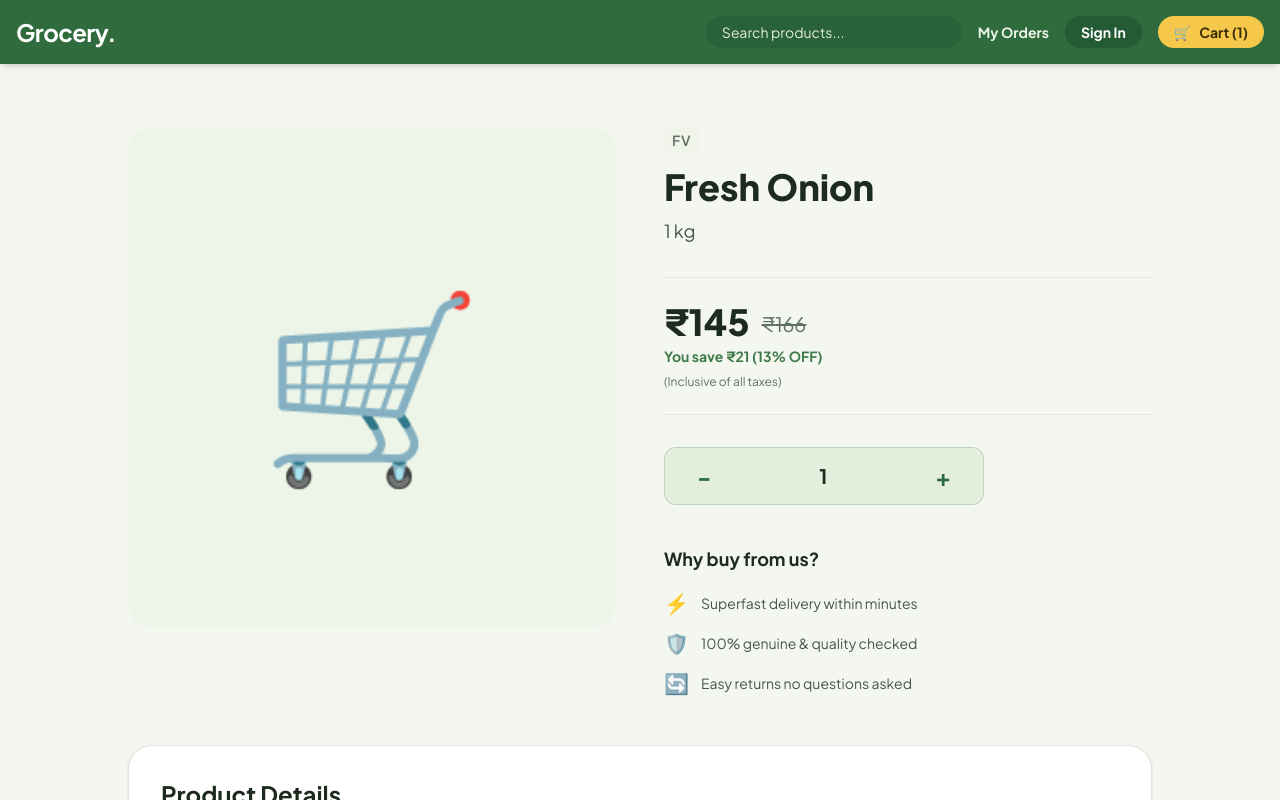
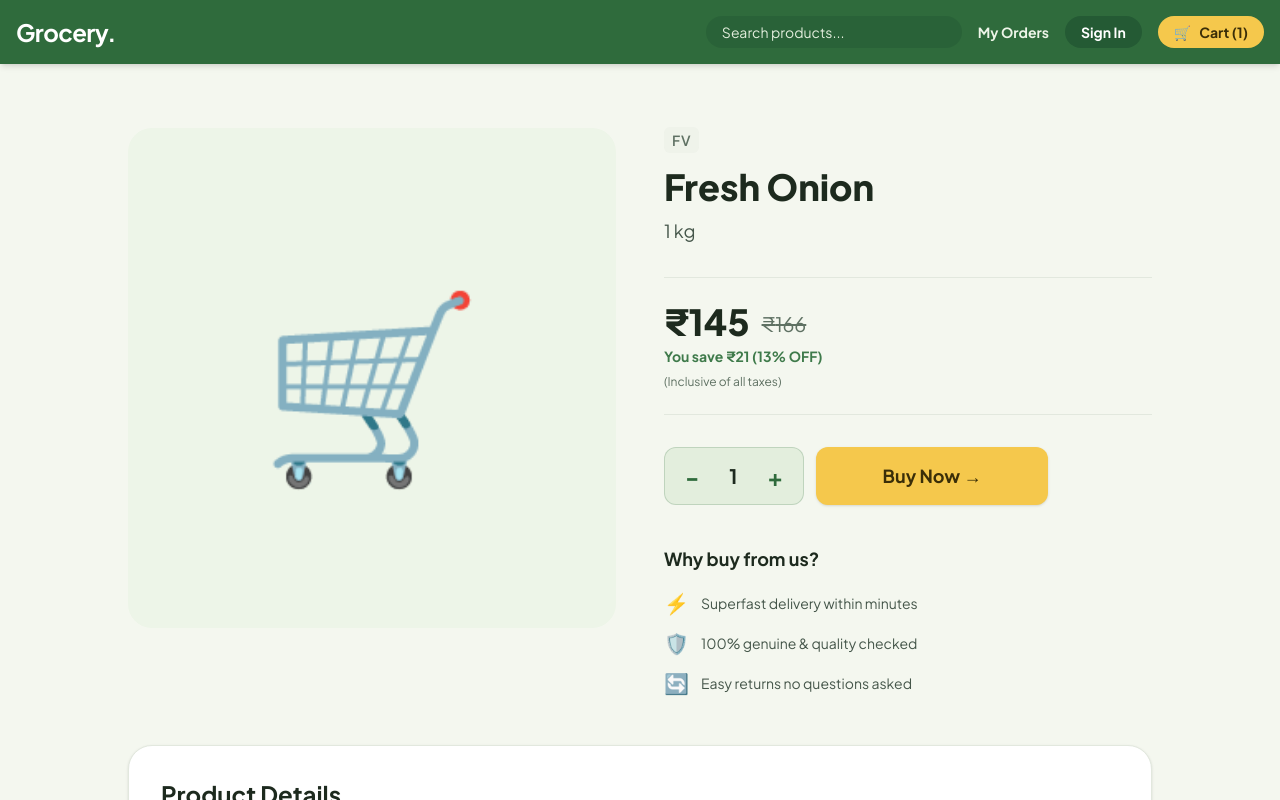
Before and after one commit to MrMandalShubham/Grocery, a Next.js app: page /product/1 in a window 1280 px wide. Both pictures are taken after a click on the button "Add to Cart". Shown: the top 800 px of the page. Built offline with nearby package versions, Linux system fonts and the light colour scheme; no server answers.

Commit message:
feat: add 'Buy Now' button that routes directly to checkout when item is in cart

```diff
--- a/src/components/AddToCartLarge.tsx
+++ b/src/components/AddToCartLarge.tsx
@@ -1,9 +1,11 @@
 "use client";
 import { Product } from "@/services/inventory";
 import { useCart } from "@/contexts/CartContext";
+import { useRouter } from "next/navigation";
 
 export default function AddToCartLarge({ product }: { product: Product }) {
   const { items, addItem, updateQuantity } = useCart();
+  const router = useRouter();
 
   const cartItem = items.find(i => i.id === product.id);
   const qtyInCart = cartItem?.quantity || 0;
@@ -11,10 +13,18 @@ export default function AddToCartLarge({ product }: { product: Product }) {
 
   if (qtyInCart > 0) {
     return (
-      <div className="flex items-center justify-between bg-green-soft rounded-xl px-4 py-3 border border-green-deep/20 w-full max-w-xs">
-        <button onClick={() => updateQuantity(product.id, qtyInCart - 1)} className="text-green-deep font-bold text-2xl hover:opacity-70 px-4">-</button>
-        <span className="font-bold text-xl">{qtyInCart}</span>
-        <button disabled={qtyInCart >= product.stock} onClick={() => updateQuantity(product.id, qtyInCart + 1)} className="text-green-deep font-bold text-2xl hover:opacity-70 px-4">+</button>
+      <div className="flex gap-3 w-full max-w-sm">
+        <div className="flex items-center justify-between bg-green-soft rounded-xl px-2 py-3 border border-green-deep/20 w-[140px]">
+          <button onClick={() => updateQuantity(product.id, qtyInCart - 1)} className="text-green-deep font-bold text-2xl hover:opacity-70 px-3">-</button>
+          <span className="font-bold text-xl">{qtyInCart}</span>
+          <button disabled={qtyInCart >= product.stock} onClick={() => updateQuantity(product.id, qtyInCart + 1)} className="text-green-deep font-bold text-2xl hover:opacity-70 px-3">+</button>
+        </div>
+        <button
+          onClick={() => router.push('/checkout')}
+          className="flex-1 bg-yellow text-yellow-ink rounded-xl font-bold text-lg flex items-center justify-center hover:brightness-105 transition shadow-sm"
+        >
+          Buy Now →
+        </button>
       </div>
     );
   }
```
